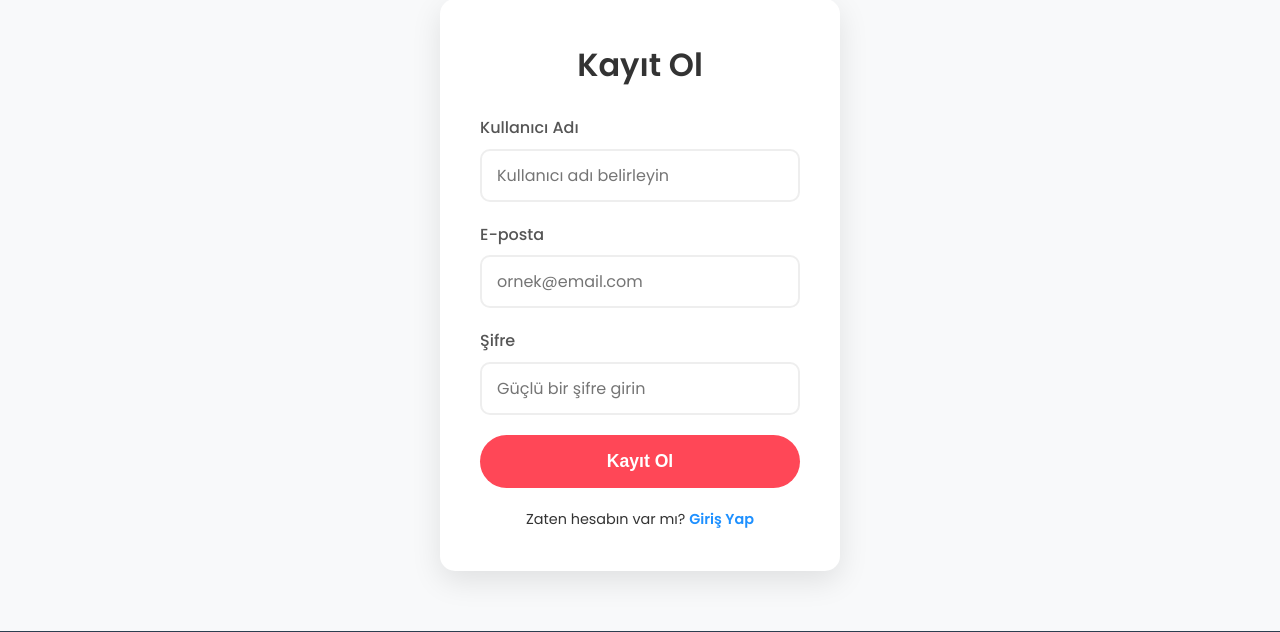
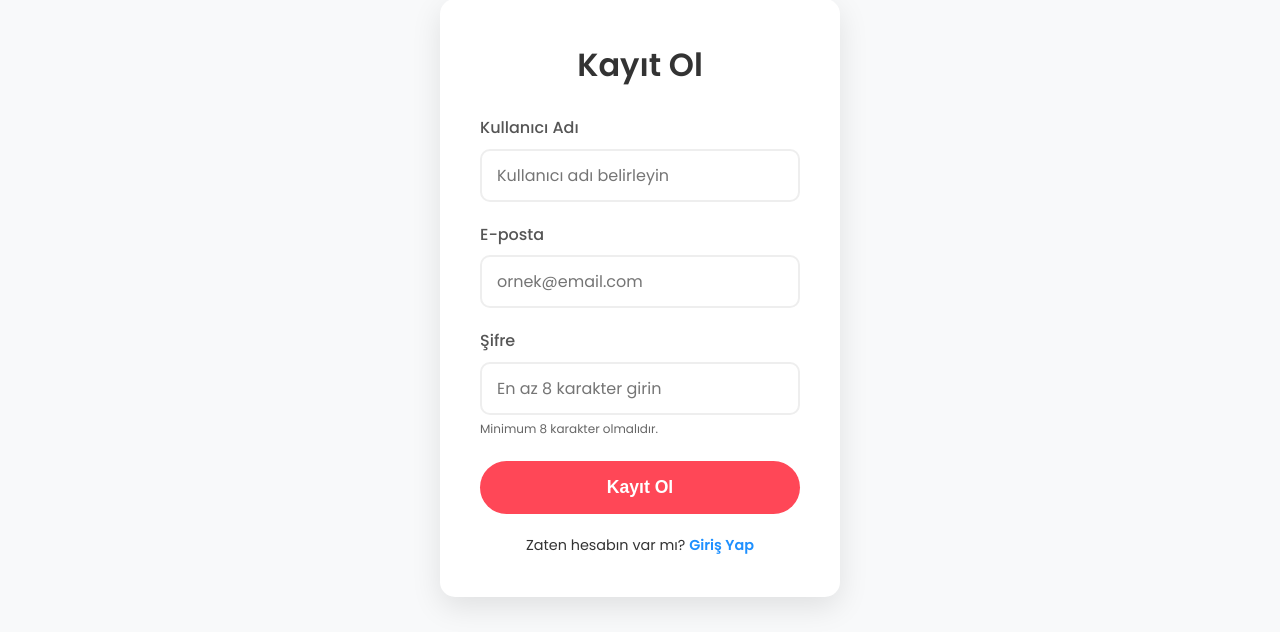
Before and after one commit to SeAkman0/CineMax, a PHP site: page /register.php in a window 1280 px wide. Shown: the part 121-753 px from the top of the page. Run offline with PHP 8.4, Linux system fonts and the light colour scheme.

Commit message:
min 8 karakter kontolü

```diff
--- a/register.php
+++ b/register.php
@@ -3,19 +3,12 @@
 //  1. BAŞLANGIÇ AYARLARI
 // =======================================================
 
-// Çıktı tamponlamasını başlatıyoruz. (Sayfa yönlendirmelerinde hata almamak için)
 ob_start();
-
-// Veritabanı bağlantı dosyasını çağırıyoruz ($pdo değişkeni buradan gelir)
 include 'config/database.php';
-
-// Sayfanın üst kısmını (Menü, CSS, Session) dahil ediyoruz.
-// Böylece kayıt sayfasında da menü görünür olur.
 include 'includes/header.php';
 
-$message = ""; // Kullanıcıya göstereceğimiz hata/başarı mesajı.
+$message = "";
 
-// Eğer kullanıcı zaten giriş yapmışsa, kayıt sayfasına girmesine gerek yok.
 if (isset($_SESSION['user_id'])) {
     header("Location: index.php");
     exit;
@@ -25,52 +18,44 @@ if (isset($_SESSION['user_id'])) {
 //  2. FORM GÖNDERME İŞLEMİ (POST)
 // =======================================================
 
-// Sayfa "Kayıt Ol" butonuna basılarak mı açıldı?
 if ($_SERVER['REQUEST_METHOD'] == 'POST') {
 
-    // --- A. VERİ TEMİZLİĞİ ---
-    // trim(): Kullanıcının yanlışlıkla başta/sonda bıraktığı boşlukları siler.
     $username = trim($_POST['username']);
     $email = trim($_POST['email']);
-    $password = $_POST['password']; // Şifredeki boşluklar bazen bilinçli olabilir, trim yapmıyoruz.
+    $password = $_POST['password'];
 
-    // --- B. BOŞ ALAN KONTROLÜ (VALIDASYON) ---
+    // --- B. VALIDASYON KONTROLLERİ ---
+
+    // 1. Boş alan kontrolü
     if (empty($username) || empty($email) || empty($password)) {
         $message = "Lütfen tüm alanları doldurun.";
-    } else {
+    }
+    // 2. ŞİFRE UZUNLUK KONTROLÜ (YENİ EKLENEN KISIM)
+    elseif (strlen($password) < 8) {
+        $message = "Şifreniz en az 8 karakter olmalıdır.";
+    }
+    else {
 
         // --- C. MÜKERRER KAYIT KONTROLÜ ---
-        // Bu e-posta veya kullanıcı adı daha önce alınmış mı?
-        // SQL Injection'a karşı 'prepare' kullanıyoruz.
         $stmt = $pdo->prepare("SELECT id FROM users WHERE email = ? OR username = ?");
         $stmt->execute([$email, $username]);
 
-        // rowCount() > 0 ise veritabanında böyle biri var demektir.
         if ($stmt->rowCount() > 0) {
             $message = "Bu kullanıcı adı veya e-posta zaten kullanımda.";
         } else {
 
-            // --- D. ŞİFRE GÜVENLİĞİ (HASHLEME) ---
-            // Şifreyi asla düz metin (123456) olarak kaydetmiyoruz.
-            // password_hash(): Şifreyi kırılması çok zor bir diziye ($2y$10$...) dönüştürür.
+            // --- D. ŞİFRE GÜVENLİĞİ VE KAYIT ---
             $hashed_password = password_hash($password, PASSWORD_DEFAULT);
 
-            // --- E. VERİTABANINA KAYIT ---
             $sql = "INSERT INTO users (username, email, password) VALUES (?, ?, ?)";
             $stmt = $pdo->prepare($sql);
 
-            // execute(): Sorguyu çalıştırır ve başarılıysa true döner.
             if ($stmt->execute([$username, $email, $hashed_password])) {
-
-                // --- F. BAŞARILI KAYIT ---
-                // Kayıt tamamlandı, kullanıcıyı giriş yapması için login sayfasına yönlendiriyoruz.
-                // İstersen burada "Kayıt Başarılı" mesajı verip bekletebilirsin ama direkt yönlendirme daha hızlıdır.
                 echo "<script>
                         alert('Kayıt başarılı! Lütfen giriş yapınız.');
                         window.location.href = 'login.php';
                       </script>";
                 exit;
-
             } else {
                 $message = "Kayıt sırasında bir veritabanı hatası oluştu.";
             }
@@ -101,7 +86,8 @@ if ($_SERVER['REQUEST_METHOD'] == 'POST') {
 
             <div class="form-group">
                 <label>Şifre</label>
-                <input type="password" name="password" placeholder="Güçlü bir şifre girin" required>
+                <input type="password" name="password" placeholder="En az 8 karakter girin" minlength="8" required>
+                <small style="color:#666; font-size:12px;">Minimum 8 karakter olmalıdır.</small>
             </div>
 
             <button type="submit" class="btn btn-primary" style="width:100%;">Kayıt Ol</button>
```
